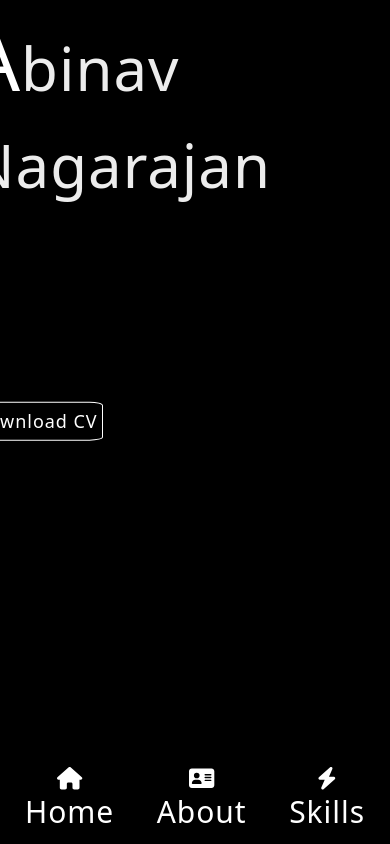
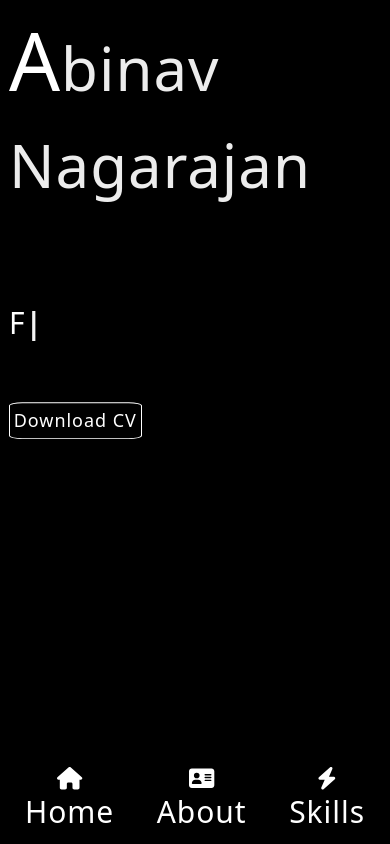
Before and after one commit to NAbinav/Abinav, a Next.js app: page / in a window 390 px wide. Shown: the top 844 px of the page. Built offline with nearby package versions, Linux system fonts and the light colour scheme.

Commit message:
responsive

```diff
--- a/src/app/home.tsx
+++ b/src/app/home.tsx
@@ -54,7 +54,7 @@
   }, []);
   return (
     <>
-      <div className="h-screen flex flex-col">
+      <div className="h-screen flex flex-col px-10">
         <div className="">
           <p id="name" className="">
             <span id="a">A</span>binav <br />
```
